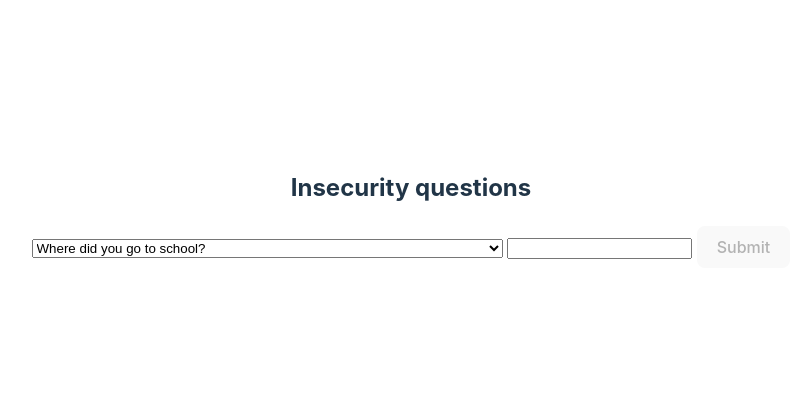
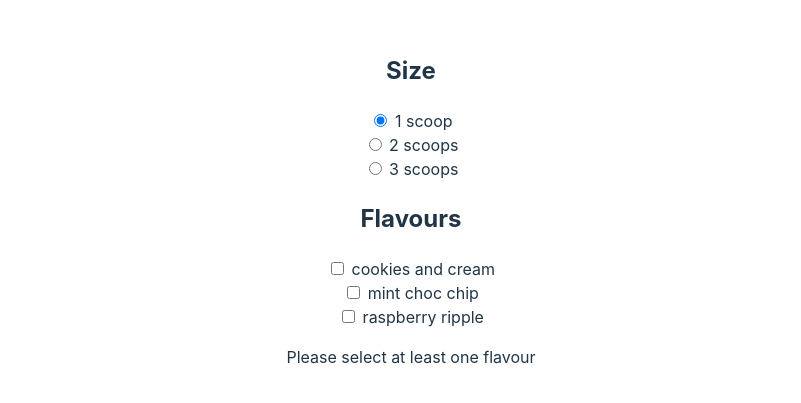
Before and after one commit to Filipe-vilela-felix/svelte-tutorial, a Svelte app: page / in a window 1280 px wide. Shown: the part 191-594 px from the top of the page, without its empty margins (229-1030 px from the left). Built offline with nearby package versions, Linux system fonts and the light colour scheme.

Commit message:
group-inputs

```diff
--- a/src/App.svelte
+++ b/src/App.svelte
@@ -1,76 +1,77 @@
 <script>
-  let questions = [
-    {
-      id: 1,
-      text: `Where did you go to school?`,
-    },
-    {
-      id: 2,
-      text: `What is your mother's name?`,
-    },
-    {
-      id: 3,
-      text: `What is another personal fact that an attacker could easily find with Google?`,
-    },
-  ];
+  let scoops = 1;
+  let flavours = [];
 
-  let selected;
-
-  let answer = "";
-
-  function handleSubmit() {
-    alert(
-      `answered question ${selected.id} (${selected.text}) with "${answer}"`
-    );
-  }
+  const formatter = new Intl.ListFormat('en', { style: 'long', type: 'conjunction' });
 </script>
 
-<h2>Insecurity questions</h2>
+<h2>Size</h2>
 
-<form on:submit|preventDefault={handleSubmit}>
-  <select bind:value={selected} on:change={() => (answer = "")}>
-    {#each questions as question}
-      <option value={question}>
-        {question.text}
-      </option>
-    {/each}
-  </select>
+{#each [1,2,3] as number}
+  <label>
+    <input
+      type="radio"
+      name="scoops"
+      value={number}
+      bind:group={scoops}
+    />
+    {number} {number === 1 ? 'scoop' : 'scoops'}
+    <br>
+  </label>
+{/each}
 
-  <input bind:value={answer} />
+<h2>Flavours</h2>
 
-  <button type="submit" disabled={!answer}>
-    Submit
-  </button>
-</form>
+{#each ['cookies and cream', 'mint choc chip', 'raspberry ripple'] as flavour}
+  <label>
+    <input
+      type="checkbox"
+      name="flavours"
+      value={flavour}
+      bind:group={flavours}
+    />
+    {flavour}
+    <br>
+  </label>
+{/each}
 
+{#if flavours.length === 0}
+  <p>Please select at least one flavour</p>
+{:else if flavours.length > scoops}
+  <p>Can't order more flavours than scoops!</p>
+{:else}
+  <p>
+    You ordered {scoops} {scoops === 1 ? 'scoop' : 'scoops'}
+    of {formatter.format(flavours)}
+  </p>
+{/if}
 
 <!--
 
-  Também podemos usar bind:value com o elemento <select>. (linha 31);
+  Contextualizando o código:
+    Este código permite ao usuário escolher o tamanho e os sabores de um sorvete.
 
-  Observe que os <option> valores são objetos em vez de cadeias de caracteres. Obs: Svelte não se importa
+    - O código começa com a definição de três variáveis: scoops, flavors e formatter.
+      - A variável scoops é inicializada com o valor 1, representando o número de bolas de sorvete que o usuário deseja.
+      - A variável flavours é inicializada como uma matriz vazia, representando os sabores escolhidos pelo usuário.
+      - A variável formatter é inicializada como uma nova instância da classe Intl.ListFormat, que é usada para formatar uma lista de itens
+        em uma string legível.
 
-  Importante!
-    Como não definimos um valor inicial de selected, a associação o definirá como o valor padrão (o primeiro da lista) automaticamente.
-    Tenha cuidado, porém, até que a vinculação seja inicializada, a seleção permanece indefinida, portanto, não podemos referenciar cegamente,
-    por exemplo, selected.id no modelo. (linha 23);
+    - Em seguida, o código apresenta duas seções: “Tamanho” e “Sabores”.
+      - Na seção “Tamanho”:
+        O código usa um loop {#each} para iterar sobre uma matriz de números [1, 2, 3].
+        Para cada número na matriz, o código cria um elemento <label> contendo um elemento <input> do tipo “radio” e um texto que exibe
+        o número de bolas de sorvete correspondente. O atributo value do elemento <input> é definido como o número atual da iteração.
+      - Na seção “Sabores”:
+        O código usa outro loop {#each} para iterar sobre uma matriz de strings representando os sabores disponíveis.
+        Para cada sabor na matriz, o código cria um elemento <label> contendo um elemento <input> do tipo “checkbox” e um texto que exibe
+          o sabor correspondente. O atributo value do elemento <input> é definido como o sabor atual da iteração.
 
-  Contextualizando o código:
-    - O script JavaScript define uma matriz de objetos chamada questions, onde cada objeto representa uma pergunta de segurança
-      com um id e um texto. (linhas 2 a 15);
-
-    - O script também define duas variáveis, selected e answer, que armazenam a pergunta selecionada e a resposta do usuário, respectivamente. (linhas 17 e 19);
-
-    - A função handleSubmit é definida, que é chamada quando o usuário envia o formulário. Ela exibe um alerta com a pergunta selecionada,
-      seu texto e a resposta do usuário. (linhas 21 a 25);
-
-    - O formulário HTML contém um elemento select que permite ao usuário escolher uma das perguntas de segurança da matriz questions.
-      Quando o usuário seleciona uma pergunta, a variável selected é atualizada e a variável answer é redefinida para uma string vazia. (linha 31);
-
-    - O formulário também contém um elemento de entrada que permite ao usuário digitar sua resposta. Quando o usuário digita algo,
-      a variável answer é atualizada com o valor da entrada. (lina 39);
-
-    - Por fim, o formulário contém um botão de envio que só pode ser clicado quando a variável answer não está vazia.
-      Quando o usuário clica no botão, a função handleSubmit é chamada e o alerta é exibido. (linha 41 a 43);
+    - Finalmente, o código usa uma estrutura condicional {#if} para verificar se a matriz flavours está vazia ou se seu comprimento é maior que o valor da variável scoops.
+      Se a matriz estiver vazia, o código exibe uma mensagem pedindo ao usuário para selecionar pelo menos um sabor.
+      Se o comprimento da matriz for maior que o valor da variável scoops, o código exibe uma mensagem informando ao usuário que ele não pode
+      pedir mais sabores do que bolas de sorvete.
+      Caso contrário, o código exibe uma mensagem informando ao usuário quantas bolas de sorvete ele pediu e quais sabores foram escolhidos,
+      usando a variável formatter para formatar a lista de sabores em uma string legível.
 
 -->
```
